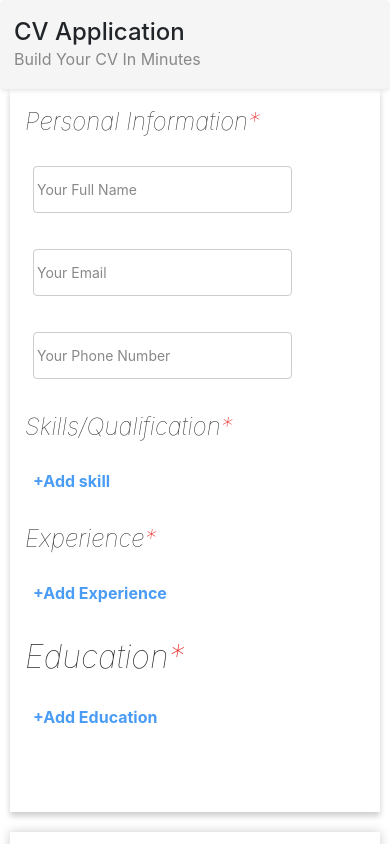
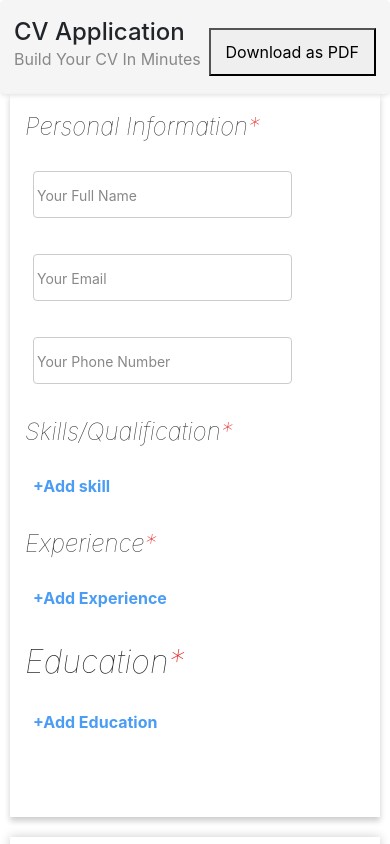
Before and after one commit to ItsJady-Taken/cv-application, a React (Vite) app: page / in a window 390 px wide. Shown: the top 844 px of the page. Built offline with nearby package versions, Linux system fonts and the light colour scheme.

Commit message:
Complete the Download as PDF file
fix consideration: email input, education length

```diff
--- a/package.json
+++ b/package.json
@@ -12,6 +12,8 @@
   "dependencies": {
     "@popperjs/core": "^2.11.8",
     "bootstrap": "^5.3.3",
+    "html2canvas": "^1.4.1",
+    "jspdf": "^3.0.1",
     "react": "^18.3.1",
     "react-bootstrap": "^2.10.9",
     "react-dom": "^18.3.1"
--- a/src/App.jsx
+++ b/src/App.jsx
@@ -1,4 +1,4 @@
-import { useState } from 'react'
+import { useState, useRef } from 'react'
 import './styles/App.css'
 import './styles/aside.css'
 import './styles/modal.css'
@@ -14,12 +14,16 @@ function App() {
   const [skillsList, setSkillsList] = useState([]);
   const [expInfoList, setExpInfoList] = useState([]);
   const [eduInfoList, setEduInfoList] = useState([]);
+
+  const resumeRef = useRef(null); // create a ref object
+
+
   return (
     <>
-     <Header />
+     <Header resumeBodyRef={resumeRef} />
       <main className='main-content-container'>
         <Aside onChangeName={setName} onChangeEmail={setEmail} onChangePhone={setPhone} skillsList={setSkillsList}  expInfoList={setExpInfoList} eduInfoList={setEduInfoList} />
-        <ResumeBody userName={name} userEmail={email} userPhone={phone} skillsList={skillsList} expInfoList={expInfoList} eduInfoList={eduInfoList} />
+        <ResumeBody ref={resumeRef} userName={name} userEmail={email} userPhone={phone} skillsList={skillsList} expInfoList={expInfoList} eduInfoList={eduInfoList} />
       </main>
 
     </>
--- a/src/components/Header.jsx
+++ b/src/components/Header.jsx
@@ -1,12 +1,63 @@
+import jsPDF from 'jspdf';
 
-export default function Header () {
+
+export default function Header ({resumeBodyRef}) {
     return (
         <header className="header">
             <div>
                 <h1>CV Application</h1>
                 <p>Build Your CV In Minutes</p>
             </div>
-
+            <DownloadButton startDownload={resumeBodyRef} />
         </header>
     )
 }
+
+function DownloadButton ({startDownload}) {
+
+    const handeDownloadePDF = () => {
+        const resumeElement = startDownload.current;
+        if (!resumeElement) {
+            alert("Resume content not found. Please ensure the CV is rendered.");
+            return;
+        }
+
+        const pdf = new jsPDF('p', 'mm', 'a4'); // Portrait, mm units, A4 size
+
+        // Calculate usable width for content on the PDF page.
+        // A4 is 210mm wide. Let's use 10mm margins on each side.
+        const pdfWidth = pdf.internal.pageSize.getWidth();
+        const margin = 10; // mm
+        const usablePdfWidth = pdfWidth - (2 * margin); // 190mm for A4
+        const htmlOptions = {
+            callback: function (pdf) {
+                pdf.save("Your_CV.pdf");
+            },
+            margin: [margin, margin, margin, margin], // Top, Right, Bottom, Left margins
+            autoPaging: 'slice', // Better for complex HTML layouts across pages
+            html2canvas: {
+                scale: 0.22, // Adjust this value (e.g., 0.6 to 1.0) based on how big/small the content appears.
+                            // A smaller scale makes the content smaller on the PDF page.
+                            // This essentially downscales the image generated by html2canvas before it's added to the PDF.
+            },
+            // 'width' option for html() method specifies the width of the HTML content on the PDF.
+            // It will try to render the HTML to fit this width.
+            width: usablePdfWidth // Render the HTML content into this width (in mm) on the PDF.
+        };
+
+        // Render the HTML element to PDF
+        pdf.html(resumeElement, htmlOptions);
+    }
+
+
+          return (
+            <div>
+              <button
+                onClick={handeDownloadePDF}
+                style={{ marginTop: '10px', padding: '10px 15px', cursor: 'pointer' }}
+              >
+                Download as PDF
+              </button>
+            </div>
+          );
+}
--- a/src/components/ResumeBody.jsx
+++ b/src/components/ResumeBody.jsx
@@ -1,7 +1,8 @@
+import { forwardRef } from "react";
 
-function ResumeBody({ userName, userEmail, userPhone, skillsList = [], expInfoList = [], eduInfoList = [] }) {
+const ResumeBody = forwardRef(function ResumeBodySection ({ userName, userEmail, userPhone, skillsList = [], expInfoList = [], eduInfoList = [] }, ref)  {
     return (
-        <section className='resume-container'>
+        <section ref={ref} className='resume-container'>
             <div className="user-name">
                 <h1>{userName || 'Your Name'}</h1>
             </div>
@@ -119,8 +120,8 @@ function ResumeBody({ userName, userEmail, userPhone, skillsList = [], expInfoLi
                         <p><em>{edu.StartDate || '[start date]'} / {edu.EndDate || '[end date]'}</em></p>
                     </div>
                     <div className="resume-degrees-info">
-                        <p style={{whiteSpace: 'normal', wordWrap: 'break-word'}}>{edu.Degree}</p>
-                        <p><strong>Relevant Coursework:</strong><span style={{whiteSpace: 'normal', wordWrap: 'break-word'}}> {edu.CourseWork || `[Example: Data Structures and Algorithms, Web Development,...]`}</span></p>
+                        <p style={{whiteSpace: 'normal', wordWrap: 'break-word'}}><em>{edu.Degree}</em></p>
+                        <p style={{paddingLeft: '40px', whiteSpace: 'normal', wordWrap: 'break-word'}}><strong>Relevant Coursework:</strong><span style={{whiteSpace: 'normal', wordWrap: 'break-word'}}> {edu.CourseWork || `[Example: Data Structures and Algorithms, Web Development,...]`}</span></p>
                     </div>
                 </div>
             )) : (
@@ -141,6 +142,6 @@ function ResumeBody({ userName, userEmail, userPhone, skillsList = [], expInfoLi
 
         </section>
     )
-}
+})
 
 export default ResumeBody;
--- a/src/components/asideComponent.jsx
+++ b/src/components/asideComponent.jsx
@@ -15,11 +15,11 @@ function SkillSection({ addSkillToList }) {
       }
 
   const handelErrorMessage = (value) => {
-
-      if (value.trim().length > 20) {
+    const noSpaceChar = value.replace(/\s/g, '');
+      if (noSpaceChar.trim().length > 20) {
           setErrorMessage('# Maximum 20 characters allowed');
       }
-      else if (skillList.includes(value)) {
+      else if (skillList.includes(noSpaceChar)) {
           setErrorMessage('# Skill already added');
       }
       else if (skillList.length >= 20) {
@@ -32,8 +32,8 @@ function SkillSection({ addSkillToList }) {
 
 
   const handleInputValue = (e) => {
-      handelErrorMessage(e.target.value.replace(/\s/g, ''));
-      setInputValue(e.target.value.replace(/\s/g, ''));
+    handelErrorMessage(e.target.value);
+    setInputValue(e.target.value);
   }
 
   const handleAddSkill = (e) => {
--- a/src/styles/App.css
+++ b/src/styles/App.css
@@ -127,6 +127,8 @@
 .resume-experience-list > li > p {
     white-space: normal;
     word-wrap: break-word;
+    overflow-wrap: break-word;
+    word-break: break-all;
     margin-bottom: 2px;
 }
 
@@ -150,6 +152,16 @@
     top: 10px;
 }
 
+.resume-degree-info {
+    display: flex;
+    flex-direction: column;
+    align-items: center;
+    justify-content: space-between;
+    position: relative;
+}
+
+
+
 @media screen and (max-width: 768px) {
     .main-content-container {
         grid-template-columns: 1fr;
@@ -168,8 +180,9 @@
     }
 
     .header {
-        flex-direction: column; /* Stack header items */
+        /* flex-direction: column; Stack header items */
         align-items: flex-start;
+        flex-wrap: wrap;
         gap: 5px;
     }
 
```
Also changed, not shown: 1 other file (tests, documents, lock files or other folders).
